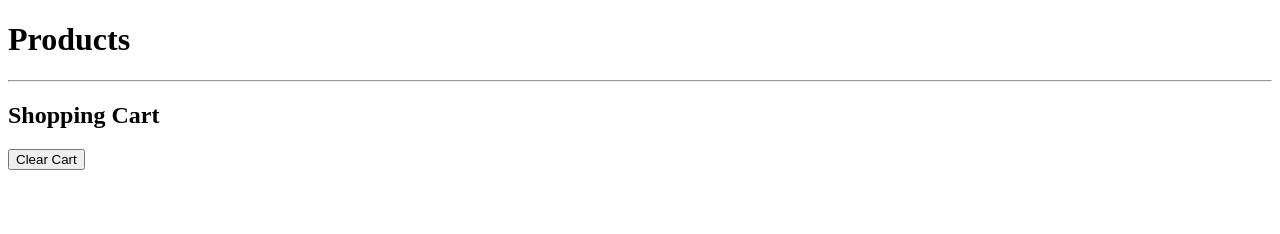
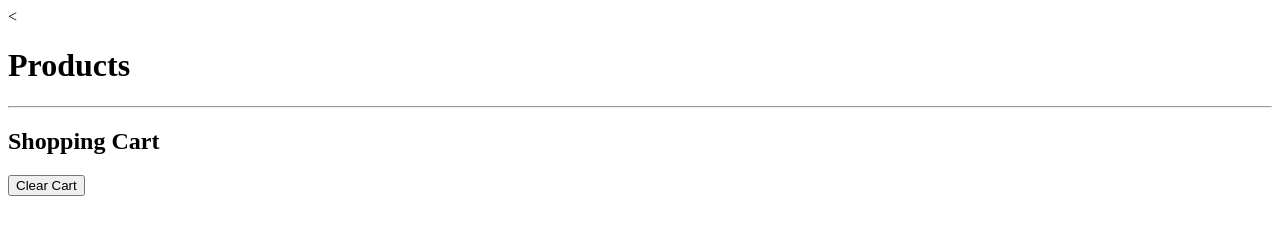
Before and after one commit to acciojob/shopping-cart-sessions-SHAIKADIL522, a website: page main.html in a window 1280 px wide. Drawn offline with Linux system fonts and the light colour scheme.

Commit message:
created a submission

```diff
--- a/main.html
+++ b/main.html
@@ -7,13 +7,12 @@
 
   <body>
     <!-- do not edit this file -->
-    <h1>Products</h1>
+    <<h1>Products</h1>
     <ul id="product-list"></ul>
     <hr />
     <h2>Shopping Cart</h2>
     <ul id="cart-list"></ul>
     <button id="clear-cart-btn">Clear Cart</button>
-
     <script type="text/javascript" src="./script.js"></script>
   </body>
 </html>
```
